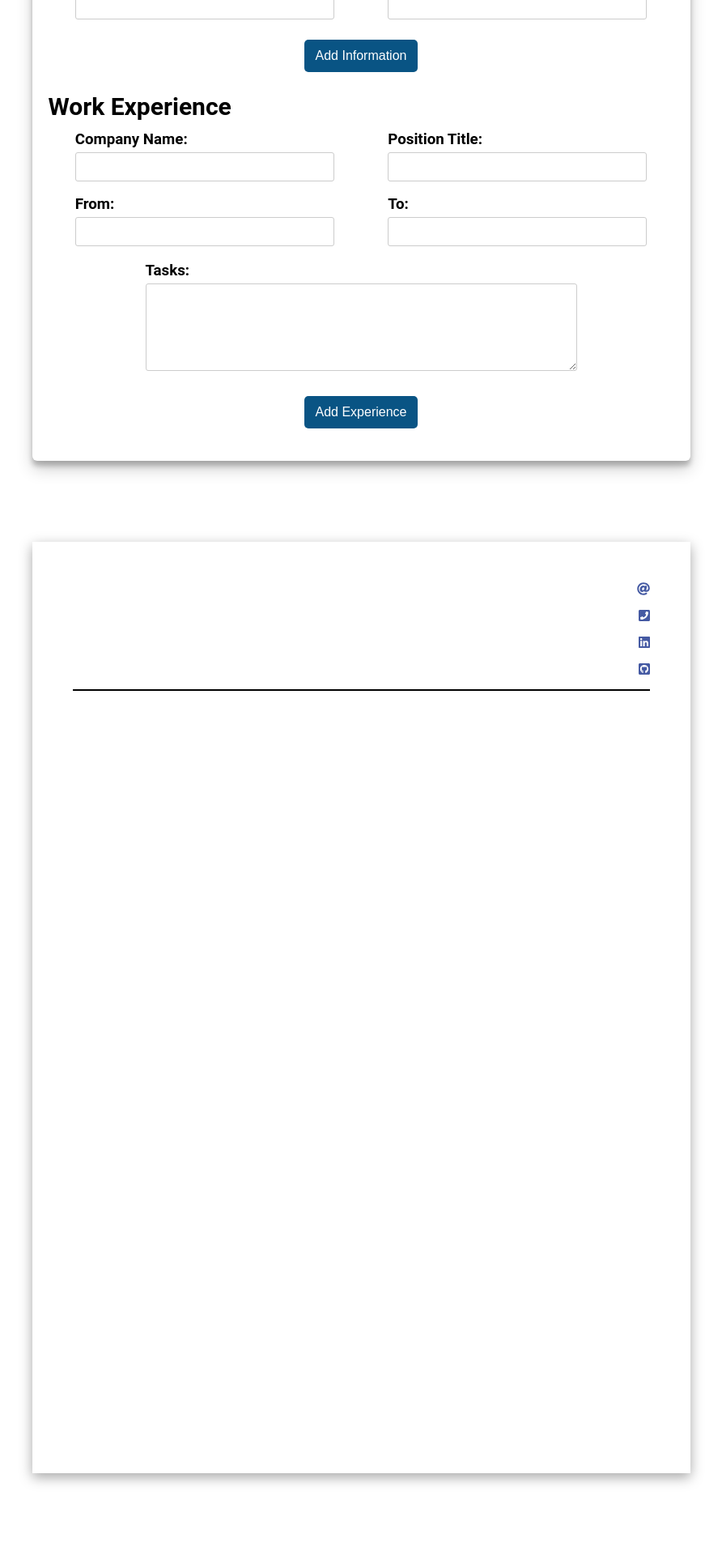
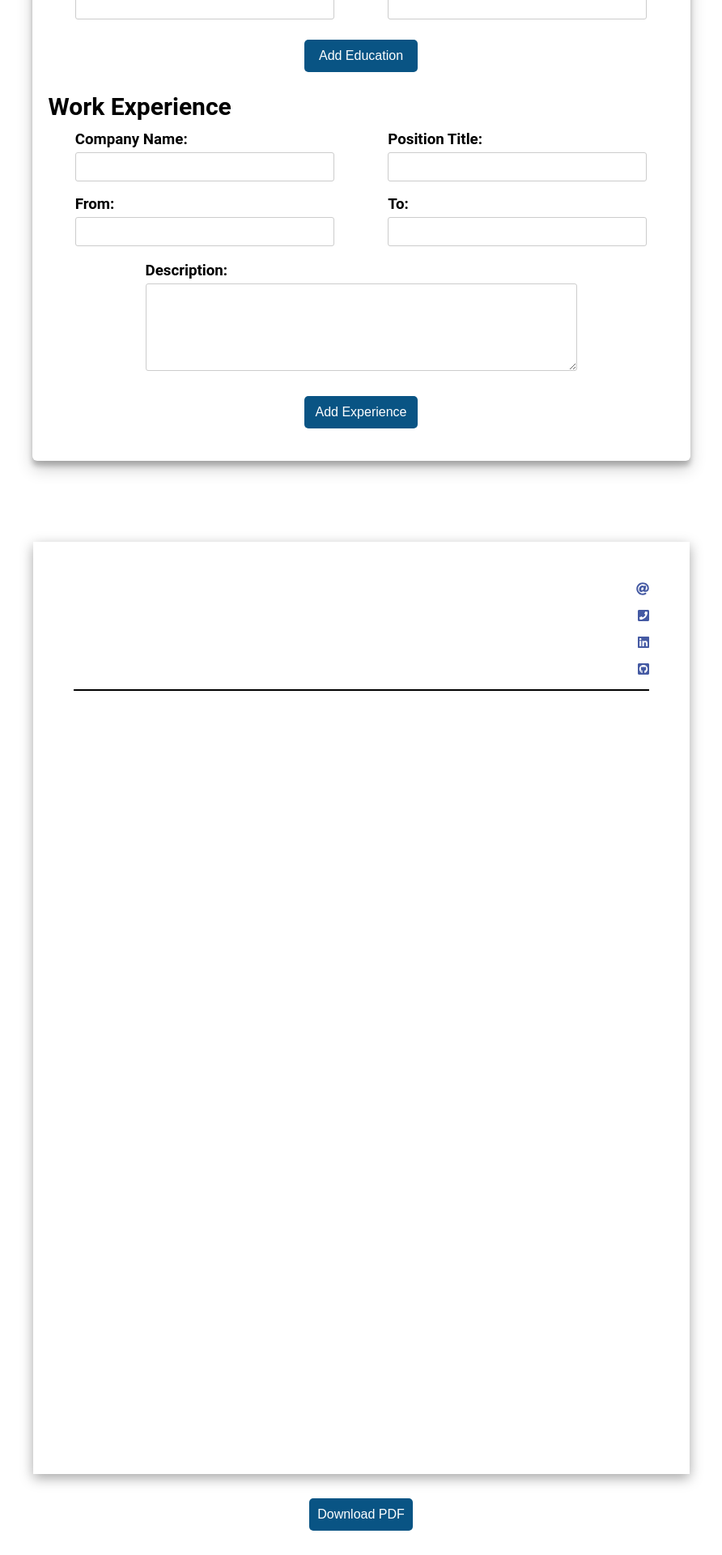
Before and after one commit to F-Saeed/cv-creator-useReducer-useContext, a React (Create React App) app: page / in a window 1280 px wide. Shown: the part 790-2710 px from the top of the page at 81% size, without its empty margins (194-1086 px from the left). Before the commit the page ends 2639 px from the top, so only its background shows below. Built offline with nearby package versions, Linux system fonts and the light colour scheme; a web font is replaced by a local one.

Commit message:
created Readme file

```diff
--- a/package.json
+++ b/package.json
@@ -14,9 +14,9 @@
     "react": "^17.0.2",
     "react-dom": "^17.0.2",
     "react-scripts": "4.0.3",
+    "react-to-print": "^2.13.0",
     "sass": "^1.35.1",
-    "uniqid": "^5.3.0",
-    "web-vitals": "^1.0.1"
+    "uniqid": "^5.3.0"
   },
   "scripts": {
     "start": "react-scripts start",
--- a/src/App.js
+++ b/src/App.js
@@ -1,5 +1,6 @@
-import React, { useReducer } from 'react';
+import React, { useReducer, useRef } from 'react';
 import { reducer } from './components/reducer';
+import { useReactToPrint } from 'react-to-print';
 import uniqid from 'uniqid';
 import GeneralInfo from './components/GeneralInfo';
 import Education from './components/Education';
@@ -41,6 +42,11 @@ export const initialState = {
 const App = () => {
   const [state, dispatch] = useReducer(reducer, initialState);
 
+  const componentRef = useRef();
+  const handlePrint = useReactToPrint({
+    content: () => componentRef.current,
+  });
+
   const onGeneralInfoChange = (currentValue, id) => {
     if (id === 'telephone' && currentValue.match(/^\d{0,14}$/)) {
       dispatch({
@@ -60,19 +66,13 @@ const App = () => {
         field: id,
         payload: { email: currentValue },
       });
-    } else if (
-      id === 'github' &&
-      currentValue.match(/^[A-Za-z0-9./-]{0,70}$/)
-    ) {
+    } else if (id === 'github') {
       dispatch({
         type: id,
         field: id,
         payload: { github: currentValue },
       });
-    } else if (
-      id === 'linkedin' &&
-      currentValue.match(/^[A-Za-z0-9./-]{0,70}$/)
-    ) {
+    } else if (id === 'linkedin') {
       dispatch({
         type: id,
         field: id,
@@ -188,8 +188,11 @@ const App = () => {
           <Education />
           <Experience />
         </div>
-        <Preview />
+        <Preview ref={componentRef} />
       </cvContext.Provider>
+      <button id="print" onClick={handlePrint}>
+        Download PDF
+      </button>
     </div>
   );
 };
--- a/src/components/Education.js
+++ b/src/components/Education.js
@@ -53,7 +53,7 @@ const Education = () => {
             onChange={handleChange}
           />
         </div>
-        <button type="submit">Add Information</button>
+        <button type="submit">Add Education</button>
       </form>
     </section>
   );
--- a/src/components/Experience.js
+++ b/src/components/Experience.js
@@ -54,7 +54,7 @@ const Experience = () => {
           />
         </div>
         <div className="tasks-div">
-          <h3>Tasks:</h3>
+          <h3>Description:</h3>
           <textarea
             id="tasks"
             type="text"
--- a/src/components/Preview.js
+++ b/src/components/Preview.js
@@ -10,7 +10,7 @@ import './sass/preview.scss';
 import { useContext } from 'react';
 import { cvContext } from '../App';
 
-const Preview = () => {
+const Preview = React.forwardRef((props, ref) => {
   const { state, onDeleteEdu, onDeleteExp } = useContext(cvContext);
 
   const education = state.educationData.map((data) => {
@@ -57,7 +57,7 @@ const Preview = () => {
   });
 
   return (
-    <div className="preview">
+    <div className="preview" ref={ref}>
       <header>
         <h1>{state.generalInfo.name}</h1>
         <div className="contacts">
@@ -105,6 +105,6 @@ const Preview = () => {
       ) : null}
     </div>
   );
-};
+});
 
 export default Preview;
--- a/src/components/sass/App.scss
+++ b/src/components/sass/App.scss
@@ -13,4 +13,8 @@
   flex-direction: column;
   align-items: center;
   width: 100%;
+
+  button#print {
+    margin-bottom: 30px;
+  }
 }
--- a/src/components/sass/mainForm.scss
+++ b/src/components/sass/mainForm.scss
@@ -1,4 +1,5 @@
 .main-form {
+  margin-bottom: 100px;
   width: 813px;
   padding: 20px;
   border-radius: 6px;
--- a/src/components/sass/preview.scss
+++ b/src/components/sass/preview.scss
@@ -1,11 +1,10 @@
 .preview {
   box-shadow: rgba(0, 0, 0, 0.35) 0px 5px 15px;
   font-family: Montserrat-Regular;
-  margin-top: 100px;
   margin-bottom: 30px;
   padding: 50px;
-  min-height: 1150px;
-  width: 813px;
+  min-height: 1151px;
+  width: 811px;
 
   header {
     border-bottom: #000 solid 2px;
@@ -34,9 +33,12 @@
         margin-left: 10px;
       }
 
-      div,
+      div {
+        color: #000;
+      }
+
       a {
-        color: #000;
+        color: blueviolet;
         text-decoration: none;
       }
     }
@@ -100,3 +102,13 @@
     }
   }
 }
+
+@media print {
+  .preview {
+    box-shadow: none;
+  }
+
+  .trash-icon {
+    display: none;
+  }
+}
```
Also changed, not shown: 2 other files (tests, documents, lock files or other folders).
